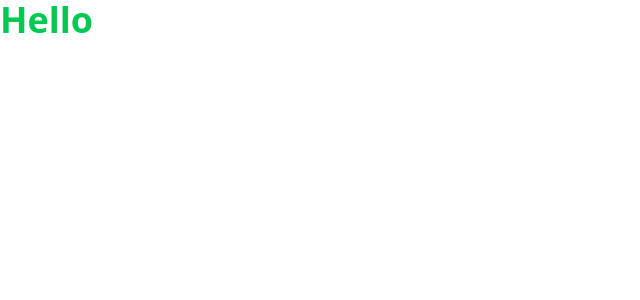
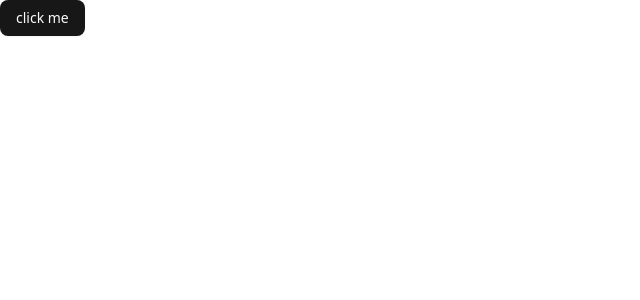
Before and after one commit to palakmishra32/Convo-AI, a Next.js app: page / in a window 1280 px wide. Shown: the top 300 px of the page, without its empty margins (0-640 px from the left). Built offline with nearby package versions, Linux system fonts and the light colour scheme.

Commit message:
updated page file

```diff
--- a/src/app/page.tsx
+++ b/src/app/page.tsx
@@ -1,7 +1,9 @@
+import { Button } from "@/components/ui/button";
+
 export default function Home() {
   return (
-   <div className="text-4xl font-bold text-green-500">
-     Hello
-     </div>
-  )
-}
+   <Button>
+    click me
+   </Button>
+  );
+};
```
